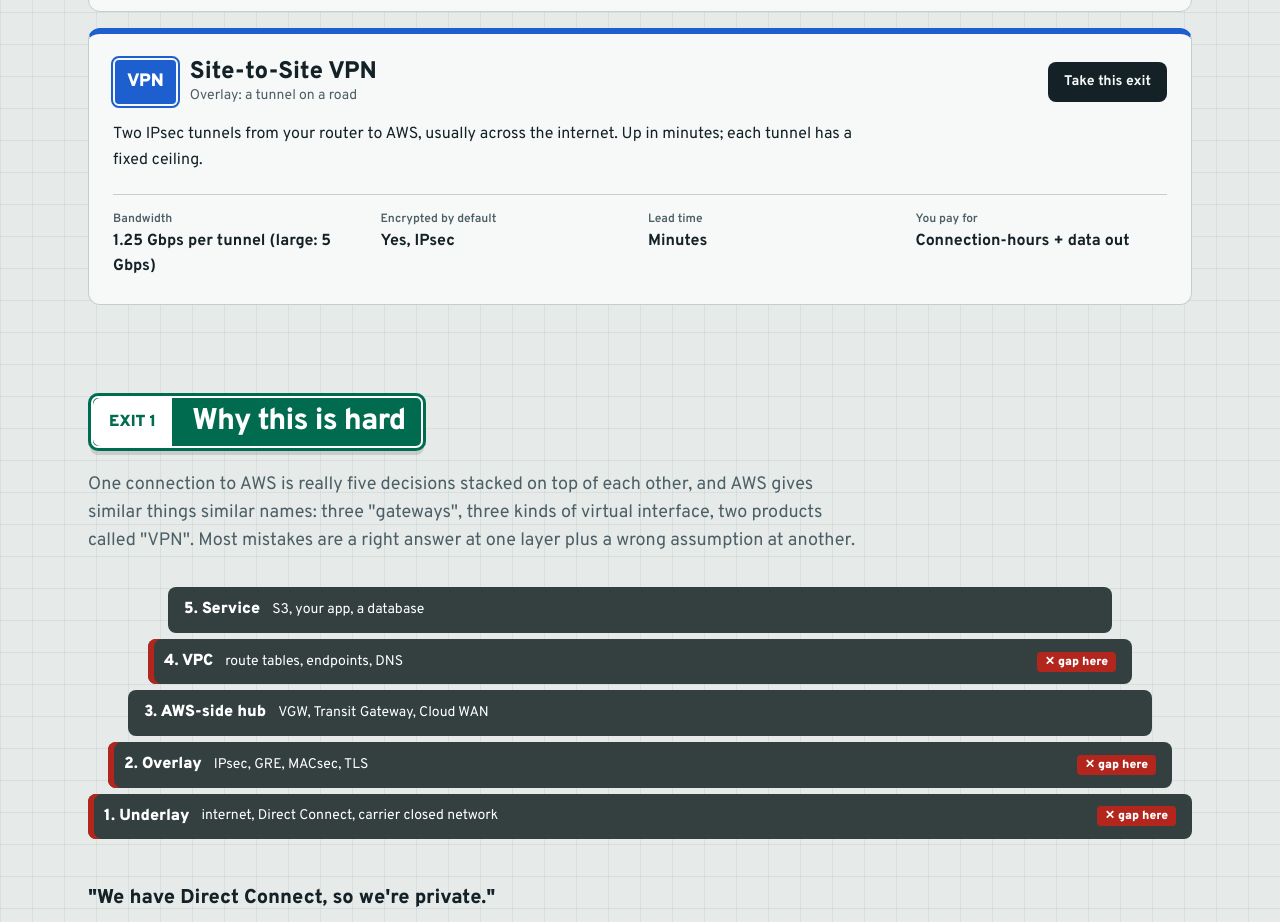
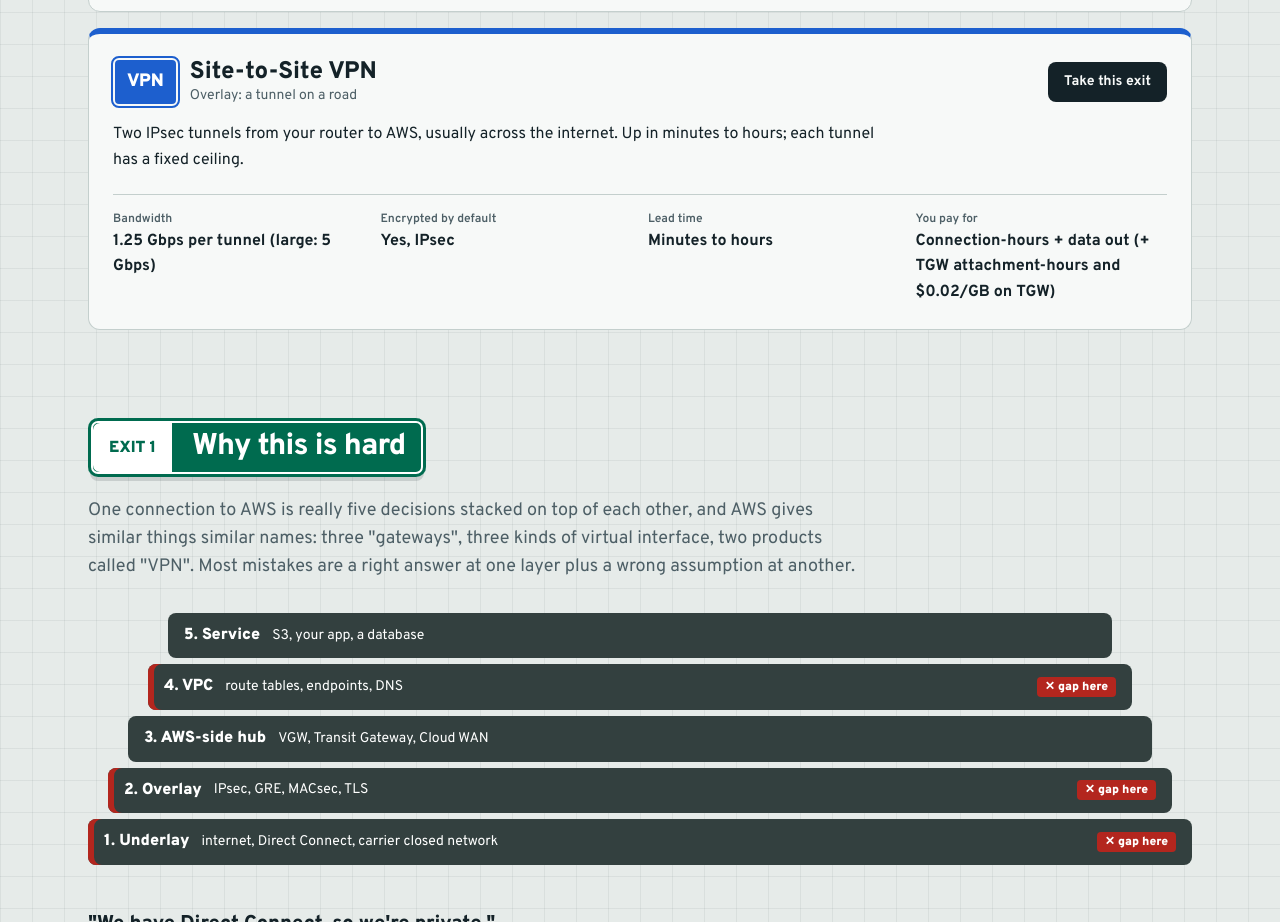
Before and after one commit to 0-draft/on-ramp, a React (Vite) app: page / in a window 1280 px wide. Shown: the part 1140-2062 px from the top of the page. Built offline with nearby package versions, Linux system fonts and the light colour scheme; a web font is replaced by a local one.

Commit message:
fix(routes): VPN lead time and TGW costs, per-product reach for people

```diff
--- a/src/data/routes.ts
+++ b/src/data/routes.ts
@@ -103,8 +103,8 @@
     kind: "overlay",
     name: { en: "Site-to-Site VPN", ja: "Site-to-Site VPN" },
     tagline: {
-      en: "Two IPsec tunnels from your router to AWS, usually across the internet. Up in minutes; each tunnel has a fixed ceiling.",
-      ja: "社内ルーターから AWS へ IPsec トンネル 2 本。普通はインターネット越し。数分で開通、ただしトンネルごとに上限が固定。",
+      en: "Two IPsec tunnels from your router to AWS, usually across the internet. Up in minutes to hours; each tunnel has a fixed ceiling.",
+      ja: "社内ルーターから AWS へ IPsec トンネル 2 本。普通はインターネット越し。数分〜数時間で開通、ただしトンネルごとに上限が固定。",
     },
     section: "vpn",
     stops: [
@@ -115,7 +115,7 @@
         },
         say: {
           en: "Your router wraps the packet in IPsec (ESP) and addresses it to one tunnel's outside IP. The wrapping eats about 54 bytes, so the inner MTU drops to 1446 at best.",
-          ja: "自社ルーターがパケットを IPsec (ESP) で包み、トンネルの外側 IP 宛てに送ります。包む分だけ削られ、内側の MTU は最大でも 1446。",
+          ja: "自社ルーターがパケットを IPsec (ESP) で包み、トンネルの外側 IP 宛てに送ります。包む分 (約 54 バイト) だけ削られ、内側の MTU は最大でも 1446。",
         },
         at: 0,
       },
@@ -156,8 +156,14 @@
         },
       },
       { k: ENC, v: { en: "Yes, IPsec", ja: "はい (IPsec)" } },
-      { k: LEAD, v: { en: "Minutes", ja: "数分" } },
-      { k: COST, v: { en: "Connection-hours + data out", ja: "接続時間 + データ転送" } },
+      { k: LEAD, v: { en: "Minutes to hours", ja: "数分〜数時間" } },
+      {
+        k: COST,
+        v: {
+          en: "Connection-hours + data out (+ TGW attachment-hours and $0.02/GB on TGW)",
+          ja: "接続時間 + データ転送 (TGW なら + アタッチメント時間と 1 GB $0.02)",
+        },
+      },
     ],
   },
   {
@@ -234,8 +240,8 @@
       {
         k: LEAD,
         v: {
-          en: "Days (hosted) to months (carrier circuit)",
-          ja: "数日 (ホスト型)〜数か月 (回線工事)",
+          en: "Days to weeks (hosted, via a carrier); a dedicated port waits on the carrier circuit",
+          ja: "ホスト接続は数日〜数週間 (事業者経由)。専用接続は回線工事しだい",
         },
       },
       {
@@ -307,7 +313,7 @@
           ja: "ベンダーのオーバーレイ次第。GRE 自体は非暗号",
         },
       },
-      { k: LEAD, v: { en: "Days", ja: "数日" } },
+      { k: LEAD, v: { en: "Depends on your SD-WAN rollout", ja: "SD-WAN の展開しだい" } },
       {
         k: COST,
         v: {
@@ -351,16 +357,16 @@
           ja: "Client VPN / Verified Access / SSM",
         },
         say: {
-          en: "An AWS-managed front door checks who it is (and, with Verified Access, the device) before letting anything through.",
-          ja: "AWS マネージドの入口が、通す前に「誰か」(Verified Access ならデバイスも) を確認します。",
+          en: "An AWS-managed front door checks who it is (and, with Verified Access or Client VPN, the device) before letting anything through.",
+          ja: "AWS マネージドの入口が、通す前に「誰か」(Verified Access と Client VPN ならデバイスも) を確認します。",
         },
         at: 3,
       },
       {
-        name: { en: "One app or one instance", ja: "特定のアプリ / インスタンス" },
+        name: { en: "What the policy allows", ja: "ポリシーで許された先" },
         say: {
-          en: "The person reaches only what the policy allows: one app, one port, one instance. Not the whole network.",
-          ja: "ポリシーで許された先だけに届きます。アプリ 1 つ、ポート 1 つ、インスタンス 1 台。ネットワーク全体ではない。",
+          en: "The person reaches what the policy allows: whole CIDRs with Client VPN, one app with Verified Access, one instance with Session Manager.",
+          ja: "ポリシーで許された先に届きます。Client VPN なら CIDR 単位、Verified Access ならアプリ 1 つ、Session Manager ならインスタンス 1 台。",
         },
         at: 5,
       },
@@ -371,10 +377,13 @@
         v: { en: "Client VPN: 50 Mbps per user", ja: "Client VPN: 1 ユーザー 50 Mbps" },
       },
       { k: ENC, v: { en: "Yes (TLS / OpenVPN)", ja: "はい (TLS / OpenVPN)" } },
-      { k: LEAD, v: { en: "Hours", ja: "数時間" } },
+      { k: LEAD, v: { en: "No hardware to order", ja: "機器の発注なし" } },
       {
         k: COST,
-        v: { en: "Endpoint-hours + per connection", ja: "エンドポイント時間 + 接続単位" },
+        v: {
+          en: "Client VPN: association-hours + connection-hours",
+          ja: "Client VPN: 関連付け時間 + 接続時間",
+        },
       },
     ],
   },
@@ -435,7 +444,10 @@
         },
       },
       { k: ENC, v: { en: "TLS to the service", ja: "サービスまで TLS" } },
-      { k: LEAD, v: { en: "Minutes (after VPN/DX)", ja: "数分 (VPN/DX があれば)" } },
+      {
+        k: LEAD,
+        v: { en: "No hardware (needs VPN or DX)", ja: "機器不要 (VPN/DX が前提)" },
+      },
       {
         k: COST,
         v: { en: "Endpoint AZ-hours + per GB", ja: "エンドポイントの AZ 時間 + GB 単価" },
@@ -502,7 +514,7 @@
         },
       },
       { k: ENC, v: { en: "Optional DoH", ja: "DoH は任意" } },
-      { k: LEAD, v: { en: "Minutes", ja: "数分" } },
+      { k: LEAD, v: { en: "No hardware to order", ja: "機器の発注なし" } },
       {
         k: COST,
         v: { en: "ENI-hours + per million queries", ja: "ENI 時間 + 100 万クエリ単価" },
```
